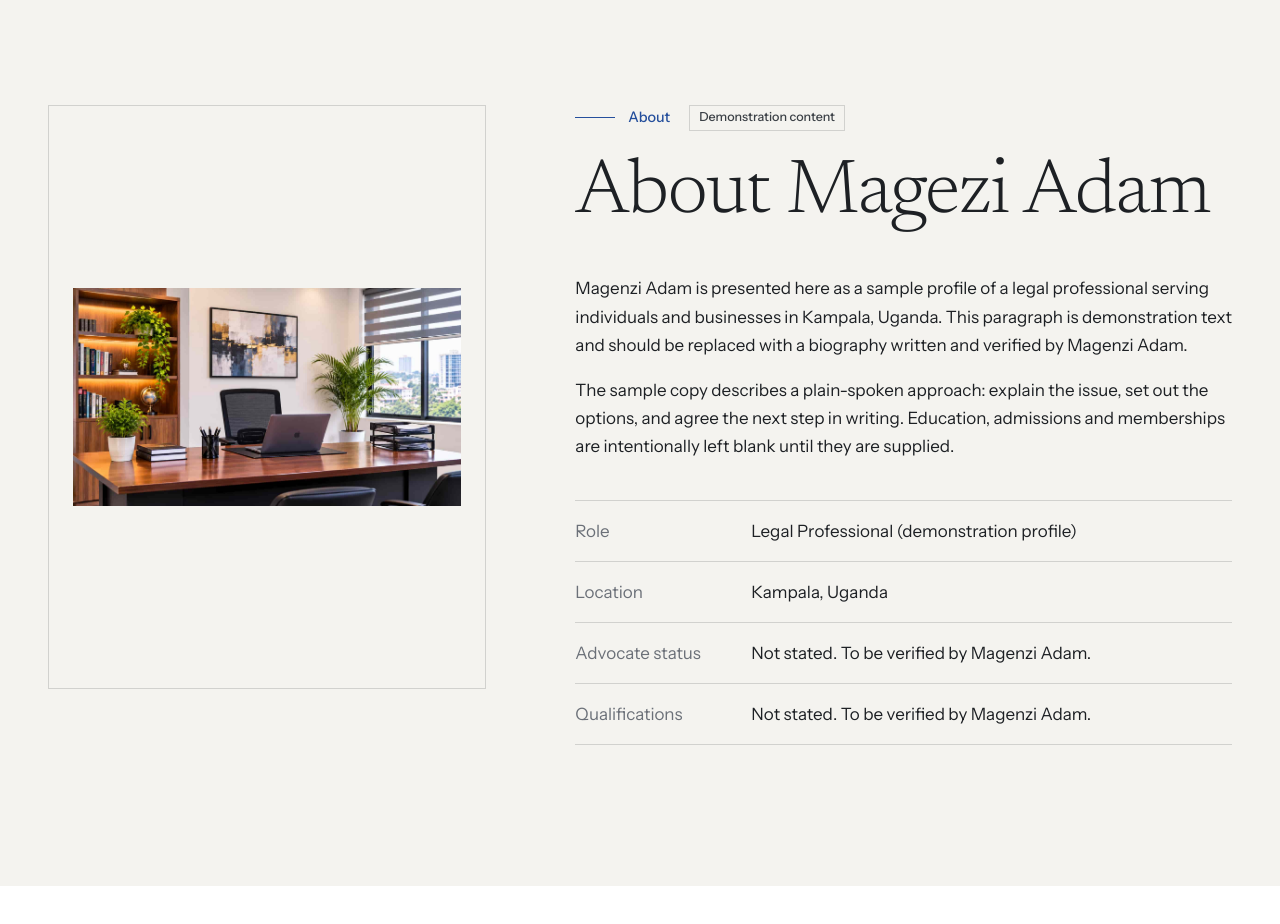
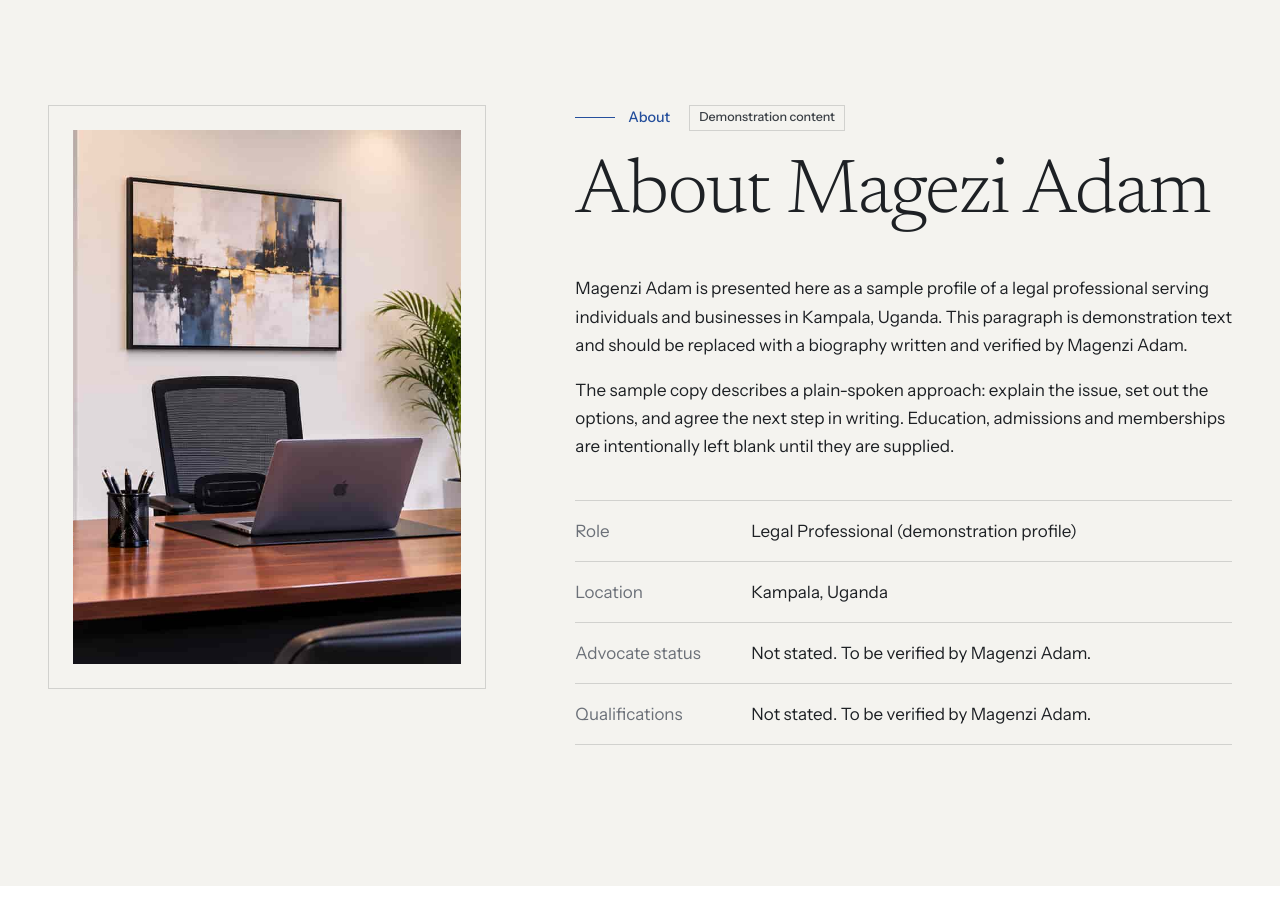
Before and after one commit to Charlie01-creator/Mr.para, a plain HTML site: page index.html in a window 1280 px wide. Shown: the part 1000-1924 px from the top of the page. Drawn offline with Linux system fonts and the light colour scheme.

Commit message:
Refactor portrait class for image handling
Updated portrait class styles for image display.

```diff
--- a/index.html
+++ b/index.html
@@ -79,8 +79,20 @@ header{backdrop-filter:none;background:var(--w)}
 h1{font-size:clamp(3.4rem,11.5vw,10.5rem);line-height:.9;letter-spacing:-.035em;margin-left:-.04em}
 h1 em{display:block;font-style:italic;color:var(--b);padding-left:.6em}
 .hero p.lead{font-family:var(--serif);font-size:clamp(1.35rem,2.4vw,1.9rem);line-height:1.35;color:var(--c2);margin:2rem 0 2.2rem;max-width:30ch}
-.portrait{position:relative;aspect-ratio:4/5;background:var(--o);border:1px solid var(--line);overflow:hidden;display:grid;place-items:center;text-align:center;padding:1.5rem}
-.portrait svg{position:absolute;inset:0;width:100%;height:100%}
+.portrait {
+  padding: 0;
+}
+
+.portrait img {
+  width: 100%;
+  height: 100%;
+  display: block;
+  object-fit: cover;
+  object-position: center;
+}
+ .portrait{position:relative;aspect-ratio:4/5;background:var(--o);border:1px solid var(--line);overflow:hidden;display:grid;place-items:center;text-align:center;padding:1.5rem}
+
+ .portrait svg{position:absolute;inset:0;width:100%;height:100%}
 .portrait span{position:relative;font-size:.9rem;background:var(--w);padding:.5rem .8rem;border:1px dashed var(--b);color:var(--b)}
 .strip{margin-top:clamp(3rem,6vw,5rem);border-top:1px solid var(--line);display:grid;grid-template-columns:repeat(3,1fr)}
 .strip div{padding:1.4rem 1.2rem 1.6rem 0;border-right:1px solid var(--line)}.strip div+div{padding-left:1.2rem}.strip div:last-child{border:0}
```
